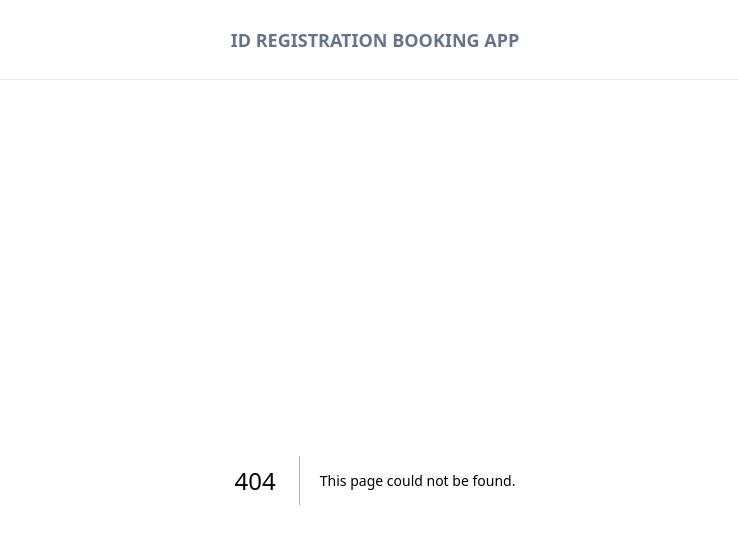
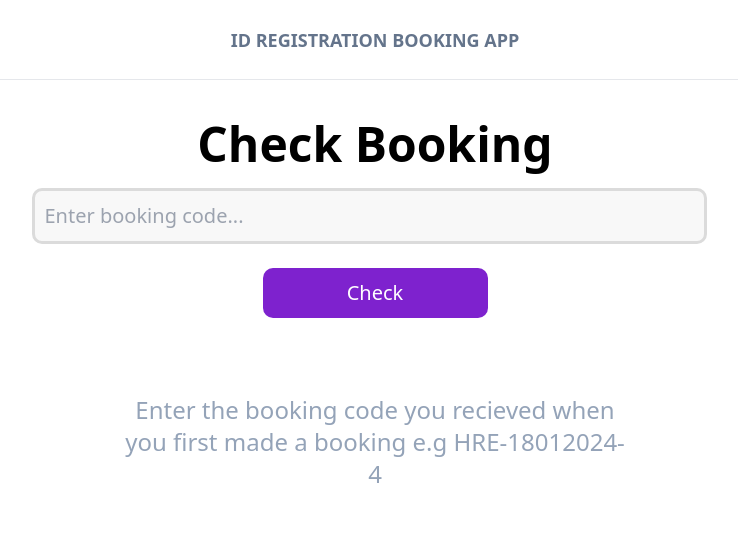
Before and after one commit to Tadiwr/idapp, a Next.js app in the folder frontend/: page /check in a window 1280 px wide. Before the commit this address had no page. Shown: the top 544 px of the page, without its empty margins (265-1003 px from the left). Built offline with nearby package versions, Linux system fonts and the light colour scheme.

Commit message:
adds page to confirm booking

```diff
--- a/frontend/src/app/book/confirm/[bookingCode]/page.tsx
+++ b/frontend/src/app/book/confirm/[bookingCode]/page.tsx
@@ -15,7 +15,10 @@ export default async function ConfirmBooking({params} : Props) {
   return <div className='p-10'>
 
     <Suspense >
-      {isValid ? <BookingCard booking={booking.booking} /> : <BookingNotFound bookingCode={params.bookingCode} />}
+      {isValid ? <>
+        <h1 className='text-4xl font-bold mb-10 text-center' >Booking was Successfully Made!</h1>
+        <BookingCard booking={booking.booking} />
+      </> : <BookingNotFound bookingCode={params.bookingCode} />}
     </Suspense>
   </div>
 }
--- /dev/null
+++ b/frontend/src/app/check/page.tsx
@@ -0,0 +1,41 @@
+"use client";
+
+import checkBooking, { CheckBookingState } from '@/actions/check_booking.action';
+import BookingCard from '@/components/booking_card';
+import FormButton from '@/components/form_button';
+import React from 'react'
+import { useFormState } from 'react-dom';
+
+export default function Check() {
+
+    const initState : CheckBookingState = {booking: undefined, searchFailed: false};
+    const [state, formAction] = useFormState(checkBooking, initState);
+
+    return (
+        <div className='w-full h-full flex flex-col justify-start p-10 items-center' >
+
+            <div  className='w-3/4 grid grid-cols-1 gap-5 ' >
+
+                <h1 className='text-center font-bold text-5xl' >Check Booking</h1>
+
+                <form action={formAction} className='flex flex-col  justify-center items-center w-full' >
+                    <input type="text" name='booking_code' required className='w-3/4 mr-3'  placeholder='Enter booking code...' />
+                    <FormButton className='bg-purple-700 w-1/4 text-white border-none '>Check</FormButton>
+                </form>
+            </div>
+
+            {/* Result Panel */}
+            <div className='w-full p-5 flex flex-col justify-center items-center' >
+                {state.booking ? <BookingCard className='w-3/4' booking={state.booking} /> : <PageInfo/>}
+            </div>
+
+        </div>
+    )
+}
+
+
+function PageInfo() {
+    return <div className='text-slate-400 w-1/2 text-center mt-10 font-medium text-2xl p-10 ' >
+        <p>Enter the booking code you recieved when you first made a booking e.g HRE-18012024-4</p>
+    </div>
+}
```
